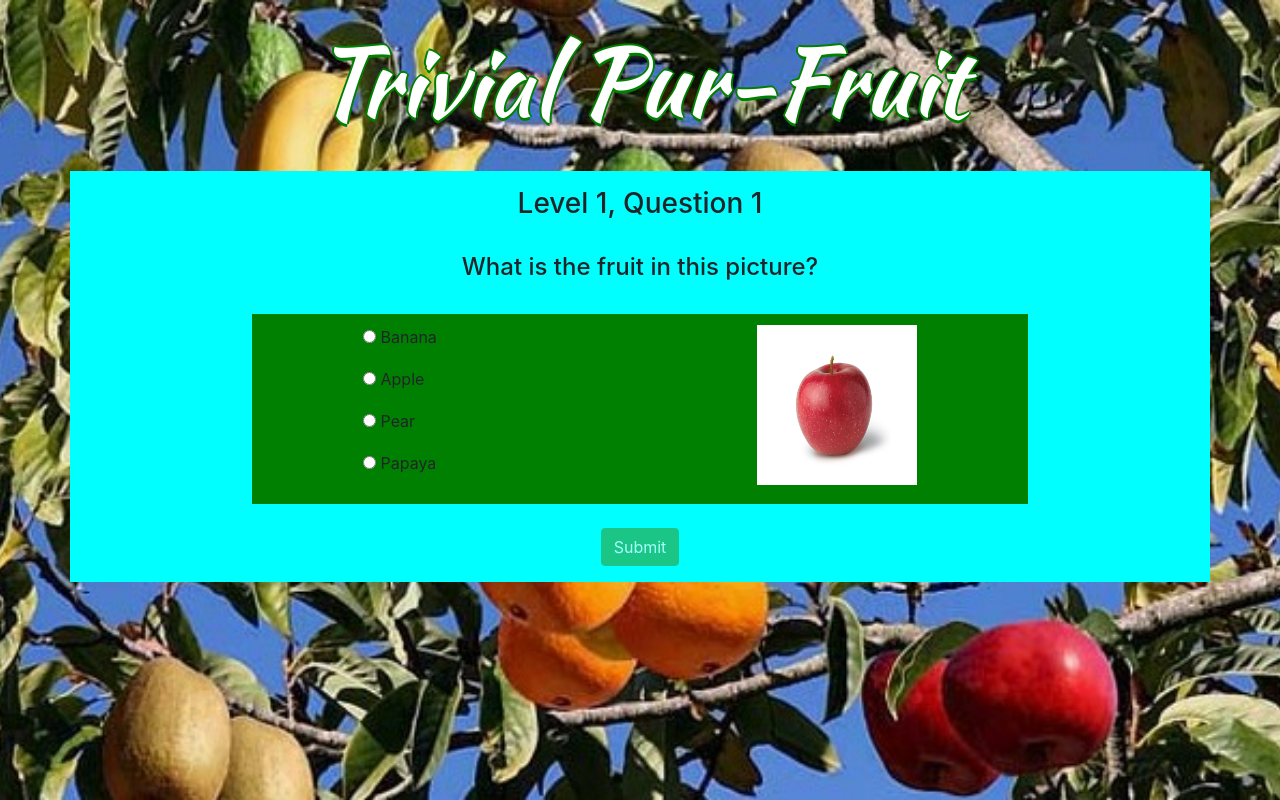
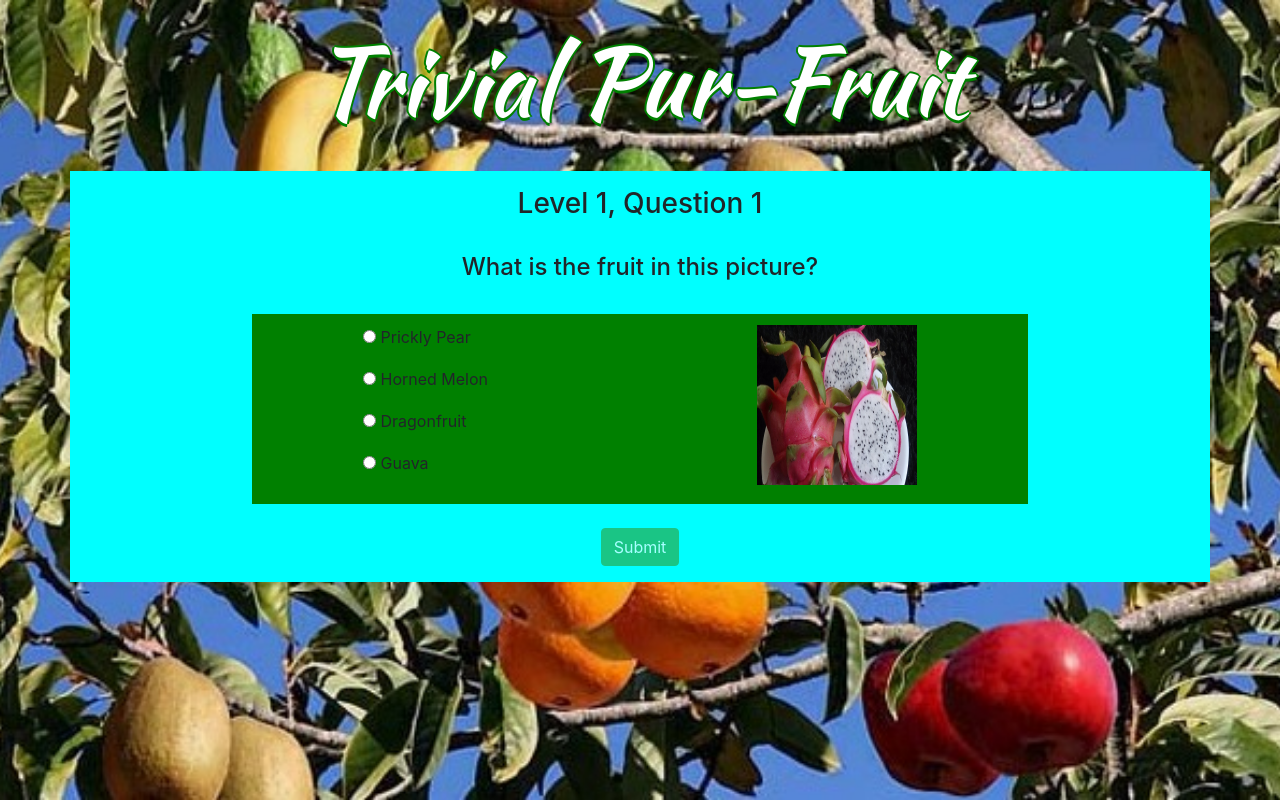
Before and after one commit to sgliput/TriviaGame, a plain HTML site: page index.html in a window 1280 px wide. Both pictures are taken after a click on the button "Let the quizzes begin!". Drawn offline with nearby package versions, Linux system fonts and the light colour scheme.

Commit message:
update files

```diff
--- a/index.html
+++ b/index.html
@@ -47,30 +47,30 @@
                 <h4 id="l1Question">What is the fruit in this picture?</h4>
                 <br>
                 <div class="container options">
-                    <img id="fruitimg" class="float-right" src="assets/images/apple.jpg" alt="Fruit" width="160px" height="160px">
+                    <img id="fruitimg" class="float-right" src="assets/images/dragonfruit.jpg" alt="Fruit" width="160px" height="160px">
                     <form id="myForm">
                         <div class="radio">
                             <label>
-                                <input id="radiobtn1" class="radiobtn" type="radio" name="l1q1" value="Banana">
-                                <span id="option1">Banana</span>
+                                <input id="radiobtn1" class="radiobtn" type="radio" name="l1q1" value="Prickly Pear">
+                                <span id="option1">Prickly Pear</span>
                             </label>
                         </div>
                         <div class="radio">
                             <label>
-                                <input id="radiobtn2" class="radiobtn" type="radio" name="l1q1" value="Apple">
-                                <span id="option2">Apple</span>
+                                <input id="radiobtn2" class="radiobtn" type="radio" name="l1q1" value="Horned Melon">
+                                <span id="option2">Horned Melon</span>
                             </label>
                         </div>
                         <div class="radio">
                             <label>
-                                <input id="radiobtn3" class="radiobtn" type="radio" name="l1q1" value="Pear">
-                                <span id="option3">Pear</span>
+                                <input id="radiobtn3" class="radiobtn" type="radio" name="l1q1" value="Dragonfruit">
+                                <span id="option3">Dragonfruit</span>
                             </label>
                         </div>
                         <div class="radio">
                             <label>
-                                <input id="radiobtn4" class="radiobtn" type="radio" name="l1q1" value="Papaya">
-                                <span id="option4">Papaya</span>
+                                <input id="radiobtn4" class="radiobtn" type="radio" name="l1q1" value="Guava">
+                                <span id="option4">Guava</span>
                             </label>
                         </div>
                     </form>
@@ -228,10 +228,10 @@
             name: "l1q1",
             level: "Level 1, Question 1",
             question: "What is this fruit in the picture?",
-            options: ["Banana", "Apple", "Pear", "Papaya"],
+            options: ["Prickly Pear", "Horned Melon", "Dragonfruit", "Guava"],
             nextq: "Question 2",
-            image: "assets/images/apple.jpg",
-            answer: "Apple",
+            image: "assets/images/dragonfruit.jpg",
+            answer: "Dragonfruit",
             isChecked: false
         },
 
@@ -239,10 +239,10 @@
             name: "l1q2",
             level: "Level 1, Question 2",
             question: "What is this fruit in the picture?",
-            options: ["Papaya", "Apple", "Banana", "Pear"],
+            options: ["Dragonfruit", "Papaya", "Guava", "Persimmon"],
             nextq: "Question 3",
-            image: "assets/images/pear.jpg",
-            answer: "Pear",
+            image: "assets/images/papaya.jpg",
+            answer: "Papaya",
             isChecked: false
         },
 
@@ -250,10 +250,10 @@
             name: "l1q3",
             level: "Level 1, Question 3",
             question: "What is this fruit in the picture",
-            options: ["Pear", "Banana", "Papaya", "Apple"],
+            options: ["Horned Melon", "Persimmon", "Jackfruit", "Prickly Pear"],
             nextq: "Question 4",
-            image: "assets/images/papaya.jpg",
-            answer: "Papaya",
+            image: "assets/images/pricklypear.jpg",
+            answer: "Prickly Pear",
             isChecked: false
         },
 
@@ -261,10 +261,10 @@
             name: "l1q4",
             level: "Level 1, Question 4",
             question: "What is this fruit in the picture",
-            options: ["Apple", "Papaya", "Banana", "Pear"],
+            options: ["Jackfruit", "Elderberry", "Gooseberry", "Kumquat"],
             nextq: "Question 4",
-            image: "assets/images/banana.jpg",
-            answer: "Banana",
+            image: "assets/images/gooseberry.jpg",
+            answer: "Gooseberry",
             isChecked: false
         }
     ];
```
Also changed, not shown: assets/images/acai.jpg (added), assets/images/dragonfruit.jpg (added), assets/images/elderberry.jpg (added), assets/images/goji.jpg (added), assets/images/gooseberry.jpg (added), assets/images/guava.jpg (added), assets/images/jackfruit.jpg (added), assets/images/lychee.jpg (added), assets/images/persimmon.jpg (added), assets/images/pricklypear.jpg (added).
